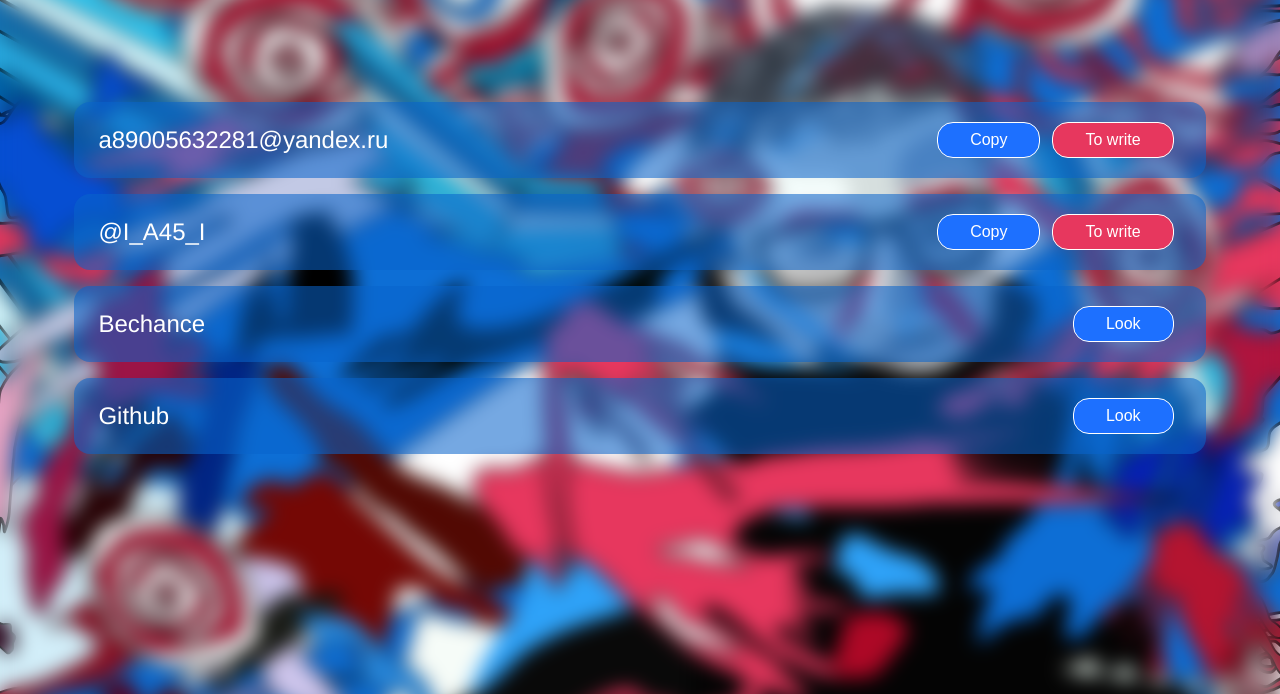
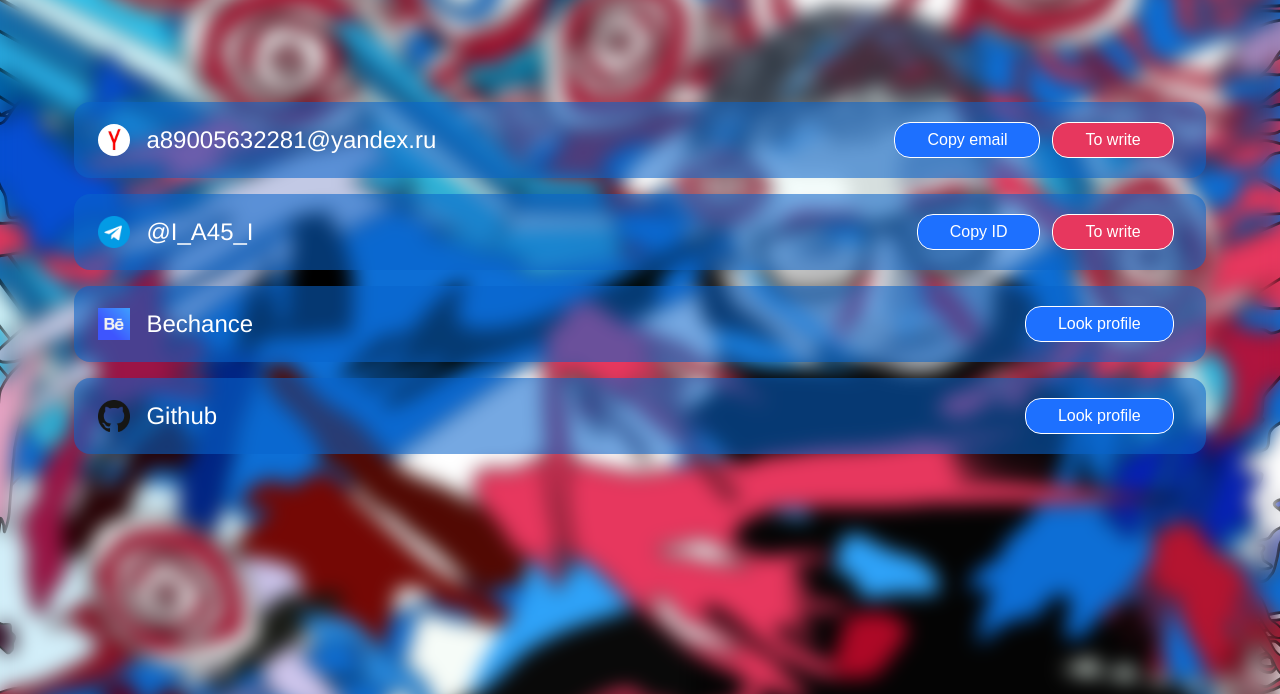
Before and after one commit to AlexErkovich/A45, a PHP site: page /contact.php in a window 1280 px wide. Shown: the part 72-766 px from the top of the page. Run offline with PHP 8.4, Linux system fonts and the light colour scheme.

Commit message:
Добавлены кнопки в контакстах и иконки, прописаны скрипты для перехода нас траницу, убраны некрасвый синтаксис с тегом a

```diff
--- a/contact.php
+++ b/contact.php
@@ -2,41 +2,51 @@
 <link rel="stylesheet" href="css/contact.css">
 
 <section class="contact">
-
   <!--Button Email-->
   <div class="contact__block">
-    <p> <i></i>a89005632281@yandex.ru</p>
+    <div class="contact__block__name-service">
+      <img style="width: 32px; height: 32px; border-radius: 16px;" src="img/yandex.png">
+      <p> a89005632281@yandex.ru</p>
+    </div>
     <div class="send">
-      <button onclick="copyEmail()" class="btn__left">Copy</button>
-      <a href="mailto:a89005632281@yandex.ru"><button class="btn__right">To write</button></a>
+      <button onclick="copyEmail()" class="btn__primary">Copy email</button>
+      <button onclick="sendEmail()" class="btn__secondary">To write</button>
+    </div>
+  </div>
+  <!--Button Email end-->
+  <!--Button Email-->
+  <div class="contact__block">
+    <div class="contact__block__name-service">
+      <img style="width: 32px; height: 32px; " src="img/telegram.png">
+      <p>@I_A45_I</p>
+    </div>
+    <div class="send">
+      <button onclick="copyTelegram()" class="btn__primary">Copy ID</button>
+      <button onclick="goToTelegram()" class="btn__secondary">To write</button>
     </div>
   </div>
   <!--Button Email end-->
 
-  <!--Button telegram-->
-  <div class="contact__block">
-    <p>@I_A45_I</p>
-    <div class="send">
-      <button onclick="copyTelegram()" class="btn__left">Copy</button>
-      <a target="_blank" href="https://t.me/lA_45l"><button class="btn__right">To write</button></a>
-    </div>
-  </div>
-  <!--Button telegram end-->
-
   <!--Button Bechance-->
   <div class="contact__block">
-    <p>Bechance</p>
+    <div class="contact__block__name-service">
+      <img style="width: 32px; height: 32px;" src="img/behance.png">
+      <p>Bechance</p>
+    </div>
     <div class="send">
-      <button onclick="goToBehance()" class="btn__left">Look</button>
+      <button onclick="goToBehance()" class="btn__primary">Look profile</button>
     </div>
   </div>
   <!--Button Bechance end-->
 
   <!--Button Github-->
   <div class="contact__block">
-    <p>Github</p>
+    <div class="contact__block__name-service">
+      <img style="width: 32px; height: 32px;" src="img/github.png">
+      <p>Github</p>
+    </div>
     <div class="send">
-      <button onclick="goToGithub()" class="btn__left">Look</button>
+      <button onclick="goToGithub()" class="btn__primary">Look profile</button>
     </div>
   </div>
   <!--Button Github end-->
@@ -45,19 +55,30 @@
 <script>
   function copyEmail() {
     navigator.clipboard.writeText("a89005632281@yandex.ru");
-    alert('Адрес моей почты скопирован');
+    alert('Адрес моей почты a89005632281@yandex.ru скопирован');
   }
+  // Вызываем функцию для открытия почтового клиента
+  function sendEmail() {
+    window.location.href = 'mailto:a89005632281@yandex.ru';
+  }
+
+
 
   function copyTelegram() {
     navigator.clipboard.writeText("@lA_45l");
-    alert('ID моего телеграм скопирован');
+    alert('ID моего телеграм lA_45l скопирован');
   }
 
   function goToBehance() {
-    window.open  ('https://www.behance.net/IA45I' , '_blank');
+    window.open('https://www.behance.net/IA45I', '_blank');
   }
-  function goToGithub() {
-    window.open ('https://github.com/AlexErkovich' , '_blank');
+
+  function goToBehance() {
+    window.open('https://www.behance.net/IA45I', '_blank');
+  }
+
+  function goToTelegram() {
+    window.open('https://t.me/lA_45l', '_blank');
   }
 </script>
 <script>
--- a/css/contact.css
+++ b/css/contact.css
@@ -34,6 +34,63 @@
     animation: phone 2s forwards;
 }
 
+.contact__block:hover {
+    background-color: #0f0306;
+    }
+
+    .contact__block__name-service{
+        display: flex;
+        flex-direction: row;
+        gap: 16px;
+        align-items: center;
+        height: fit-content;
+    }
+
+    /*—————————————————| BUTTONS |——————————————————————————————————*/
+
+.btn__primary {
+    background-color: #1d70ff;
+    color: #fff;
+    border-radius: 16px;
+    border: 1px solid #fff;
+    font-size: 16px;
+    font-weight: 300;
+    height: fit-content;
+
+
+    padding: 8px 32px;
+
+}
+
+.btn__primary:hover {
+    background-color: #0051db;
+    cursor: pointer;
+}
+
+
+
+
+.btn__secondary {
+    background-color: #E7375E;
+    color: #fff;
+    border-radius: 16px;
+    border: 1px solid #fff;
+    font-size: 16px;
+    font-weight: 300;
+    height: fit-content;
+
+    padding: 8px 32px;
+
+}
+
+.btn__secondary:hover {
+    background-color: #af1d3d;
+    cursor: pointer;
+}
+
+
+
+
 @keyframes phone {
 
     0% {
@@ -48,27 +105,7 @@
 
 }
 
-.contact__block__telegram {
-    display: flex;
-    flex-direction: row;
-    background: var(--blurcolors-blue-blur, rgba(10, 100, 203, 0.56));
-    backdrop-filter: blur(10px);
 
-    width: 100%;
-    height: fit-content;
-
-    justify-content: space-between;
-    align-items: center;
-
-    padding: 0px 32px 0px 24px;
-
-    border-radius: 16px;
-    color: #fff;
-    font-size: 24px;
-    font-weight: 400;
-
-    animation: phone 6s forwards;
-}
 
 @keyframes phone {
 
@@ -88,43 +125,8 @@
     display: flex;
     flex-direction: row;
     gap: 12px;
-
+    align-items: center;
 }
-
-/*—————————————————| 414px |——————————————————————————————————
-@media (max-width: 414px) {
-
-    .contact__block {
-
-        display: flex;
-        flex-direction: column;
-        gap: 16px;
-
-        margin: 20% 16% 0% 16%;
-
-
-        font-size: 20px;
-        font-weight: 300;
-        line-height: 30px;
-        font-family: 'Helvetica';
-    }
-
-
-    .contact__block__email {
-        display: flex;
-        flex-direction: column;
-        padding: 24px;
-    }
-
-    .contact__block__telegram {
-        display: flex;
-        flex-direction: column;
-        padding: 24px;
-
-    }
-
-}
-*/
 
 
 /*—————————————————| 320px — 480px |——————————————————————————————————*/
--- a/css/style.css
+++ b/css/style.css
@@ -90,44 +90,3 @@ h2 {
     }
 
 }
-
-
-/*—————————————————| BUTTONS |——————————————————————————————————*/
-
-.btn__left {
-    background-color: #1d70ff;
-    color: #fff;
-    border-radius: 16px;
-    border: 1px solid #fff;
-    font-size: 16px;
-    font-weight: 300;
-    height: fit-content;
-    width: fit-content;
-
-    padding: 8px 32px;
-}
-
-.btn__left:hover {
-    background-color: #0051db;
-    cursor: pointer;
-}
-
-.btn__right {
-    background-color: #E7375E;
-    color: #fff;
-    border-radius: 16px;
-    border: 1px solid #fff;
-    font-size: 16px;
-    font-weight: 300;
-    height: fit-content;
-    width: 100%;
-
-    padding: 8px 32px;
-    pointer-events: none;
-    cursor: default;
-}
-
-.btn__right:hover {
-    background-color: #af1d3d;
-    cursor: pointer;
-}
```
Also changed, not shown: img/behance.png (added), img/github.png (added), img/telegram.png (added), img/yandex.png (added), 2 other files.
